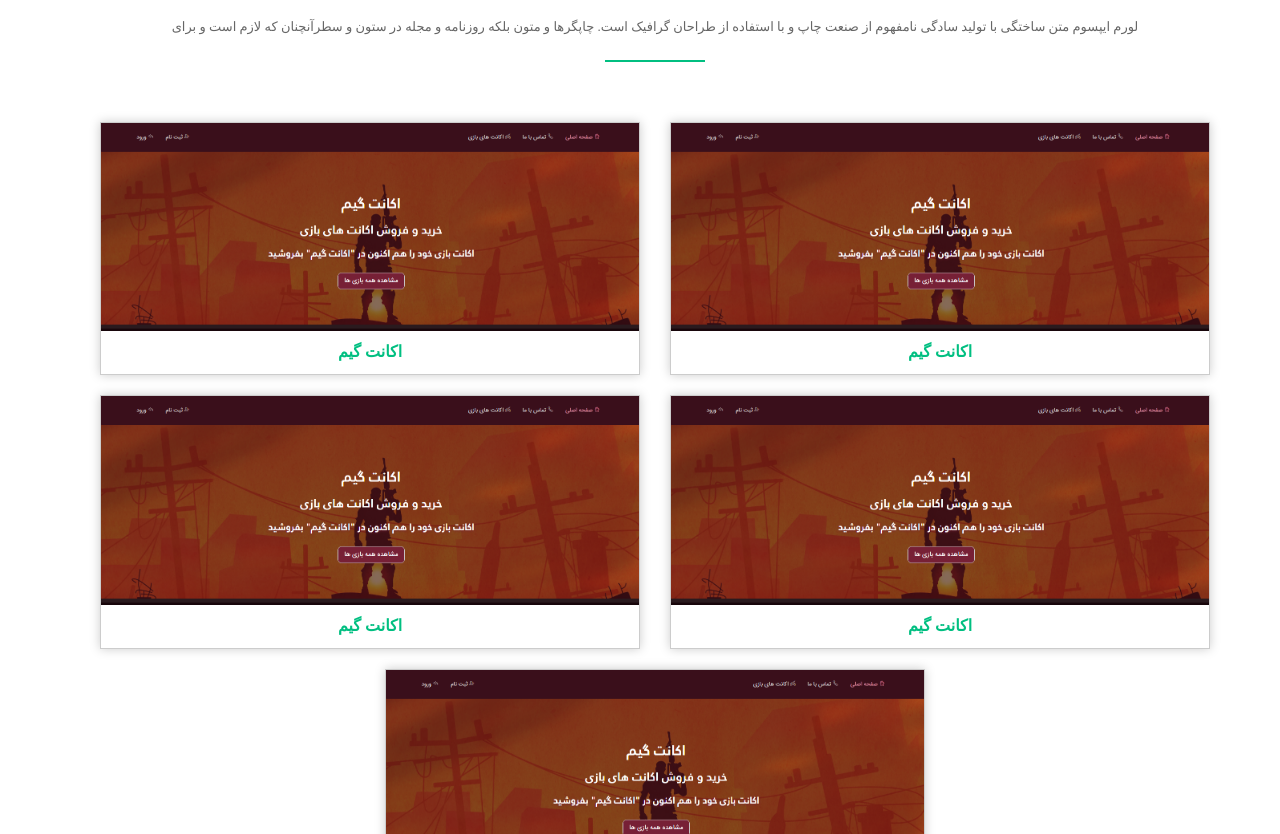
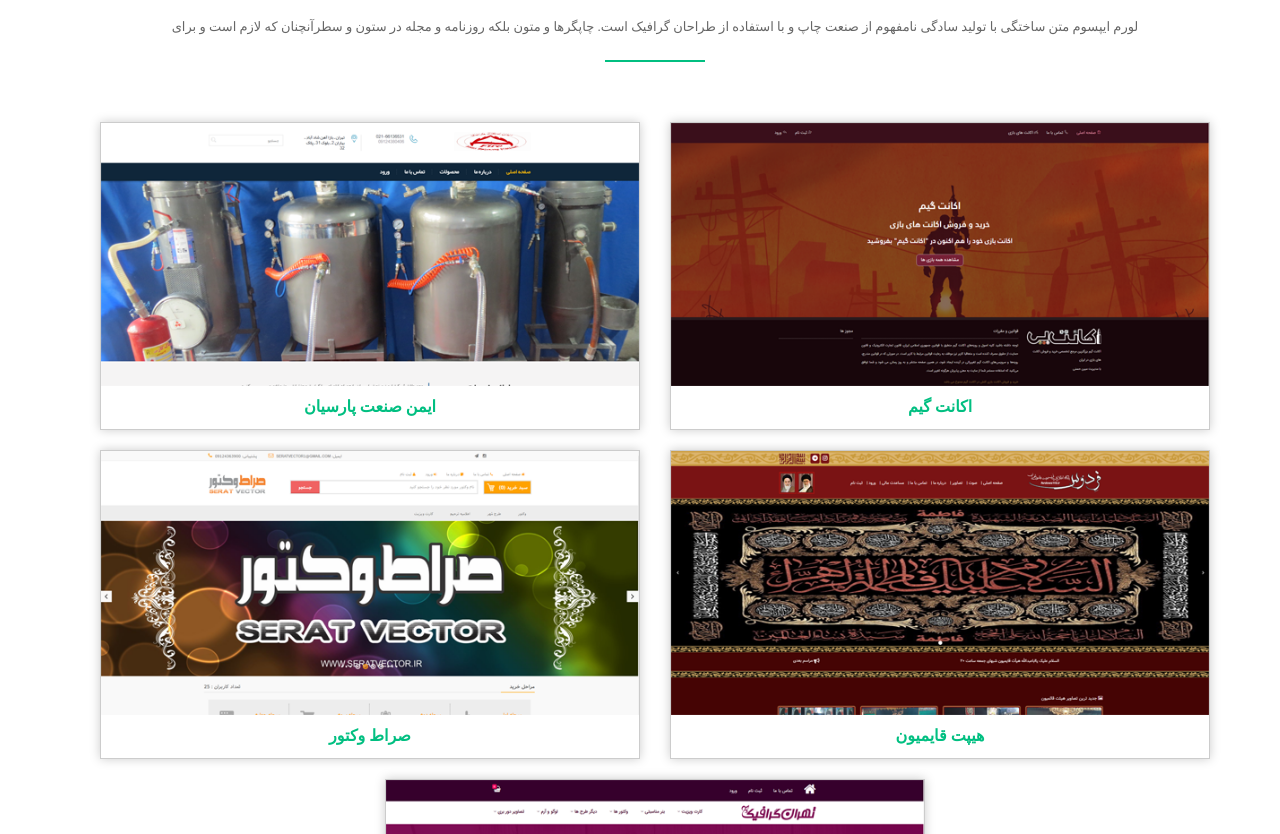
Before and after one commit to mahdihassani9374/mahdimobin.ir, a website: page docs/index.html in a window 1280 px wide. Shown: the part 1966-2800 px from the top of the page. Drawn offline with Linux system fonts and the light colour scheme; a web font is replaced by a local one.

Commit message:
add images

```diff
--- a/docs/index.html
+++ b/docs/index.html
@@ -210,7 +210,7 @@
                         <a href="#" class="link">
                             <div class="section__box p-0 pulse-hover wow zoomIn">
                                 <div class="text-center">
-                                    <img src="./images/project.PNG" class="img-responsive" />
+                                    <img src="./images/project4.PNG" class="img-responsive" />
                                     <div class="padding-10">
                                         اکانت گیم
                                     </div>
@@ -222,9 +222,9 @@
                         <a href="#" class="link">
                             <div class="section__box p-0 pulse-hover wow zoomIn">
                                 <div class="text-center">
-                                    <img src="./images/project.PNG" class="img-responsive" />
+                                    <img src="./images/project1.PNG" class="img-responsive" />
                                     <div class="padding-10">
-                                        اکانت گیم
+                                      ایمن صنعت پارسیان
                                     </div>
                                 </div>
                             </div>
@@ -234,9 +234,9 @@
                         <a href="#" class="link">
                             <div class="section__box p-0 pulse-hover wow zoomIn">
                                 <div class="text-center">
-                                    <img src="./images/project.PNG" class="img-responsive" />
+                                    <img src="./images/project2.PNG" class="img-responsive" />
                                     <div class="padding-10">
-                                        اکانت گیم
+                                        هیپت قایمیون
                                     </div>
                                 </div>
                             </div>
@@ -246,9 +246,9 @@
                         <a href="#" class="link">
                             <div class="section__box p-0 pulse-hover wow zoomIn">
                                 <div class="text-center">
-                                    <img src="./images/project.PNG" class="img-responsive" />
+                                    <img src="./images/project3.PNG" class="img-responsive" />
                                     <div class="padding-10">
-                                        اکانت گیم
+                                        صراط وکتور
                                     </div>
                                 </div>
                             </div>
@@ -258,9 +258,9 @@
                         <a href="#" class="link">
                             <div class="section__box p-0 pulse-hover wow zoomIn">
                                 <div class="text-center">
-                                    <img src="./images/project.PNG" class="img-responsive" />
+                                    <img src="./images/project5.PNG" class="img-responsive" />
                                     <div class="padding-10">
-                                        اکانت گیم
+                                       تهران گرافیک
                                     </div>
                                 </div>
                             </div>
```
Also changed, not shown: docs/images/project.PNG (deleted), docs/images/project1.png (added), docs/images/project2.png (added), docs/images/project3.png (added), docs/images/project4.png (added), docs/images/project5.png (added).
